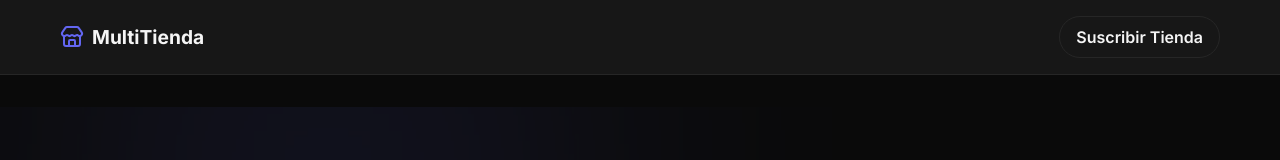
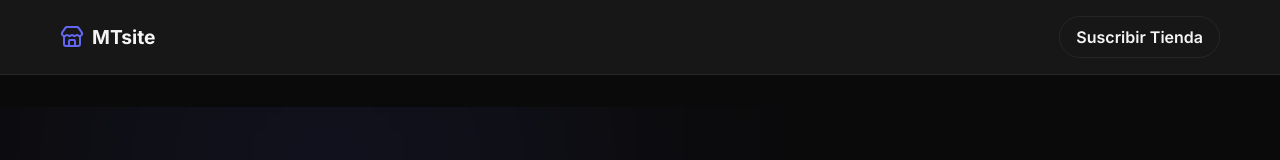
Before and after one commit to CristianHejt22/multitienda-saas, a React (Vite) app: page / in a window 1280 px wide. Shown: the top 160 px of the page. Built offline with nearby package versions, Linux system fonts and the light colour scheme.

Commit message:
Rebranding to MTsite and updating baseDomains

```diff
--- a/index.html
+++ b/index.html
@@ -6,7 +6,7 @@
     <meta name="viewport" content="width=device-width, initial-scale=1.0" />
     <link rel="manifest" href="/manifest.json" />
     <meta name="theme-color" content="#09090b" />
-    <title>MultiTienda</title>
+    <title>MTsite</title>
   </head>
   <body>
     <div id="root"></div>
--- a/src/App.jsx
+++ b/src/App.jsx
@@ -16,7 +16,7 @@ const GlobalNavbar = () => (
   <nav style={{ padding: '16px 0', borderBottom: '1px solid var(--border-color)', background: 'var(--bg-secondary)', marginBottom: '32px' }}>
     <div className="container" style={{ display: 'flex', justifyContent: 'space-between', alignItems: 'center' }}>
       <Link to="/" style={{ fontWeight: 'bold', fontSize: '1.2rem', display: 'flex', alignItems: 'center', gap: '8px' }}>
-        <Store size={24} color="var(--accent-color)" /> MultiTienda
+        <Store size={24} color="var(--accent-color)" /> MTsite
       </Link>
       <div style={{ display: 'flex', gap: '16px' }}>
         <Link to="/register" className="btn btn-outline" style={{ padding: '8px 16px' }}>Suscribir Tienda</Link>
@@ -36,7 +36,7 @@ function AppRouter() {
     const hostname = simulatedDomain || window.location.hostname;
 
     // Dominios principales de la plataforma (incluyendo tu dominio de Vercel)
-    const baseDomains = ['localhost', '127.0.0.1', 'misuperplataforma.com', 'web-murex.vercel.app'];
+    const baseDomains = ['localhost', '127.0.0.1', 'misuperplataforma.com', 'web-murex.vercel.app', 'mtshopi.vercel.app'];
 
     if (baseDomains.includes(hostname)) {
       setIsCheckingDomain(false);
--- a/src/pages/StoreView.jsx
+++ b/src/pages/StoreView.jsx
@@ -145,7 +145,7 @@ export default function StoreView({ forceSlug }) {
             <Gift size={20} color="white" />
           </div>
           <div>
-            <div style={{ fontSize: '0.8rem', color: 'var(--text-secondary)' }}>Powered by MultiTienda</div>
+            <div style={{ fontSize: '0.8rem', color: 'var(--text-secondary)' }}>Powered by MTsite</div>
             <div style={{ fontSize: '0.95rem', fontWeight: 'bold' }}>Crea tu tienda gratis ⚡</div>
           </div>
         </a>
```
Also changed, not shown: public/manifest.json.
